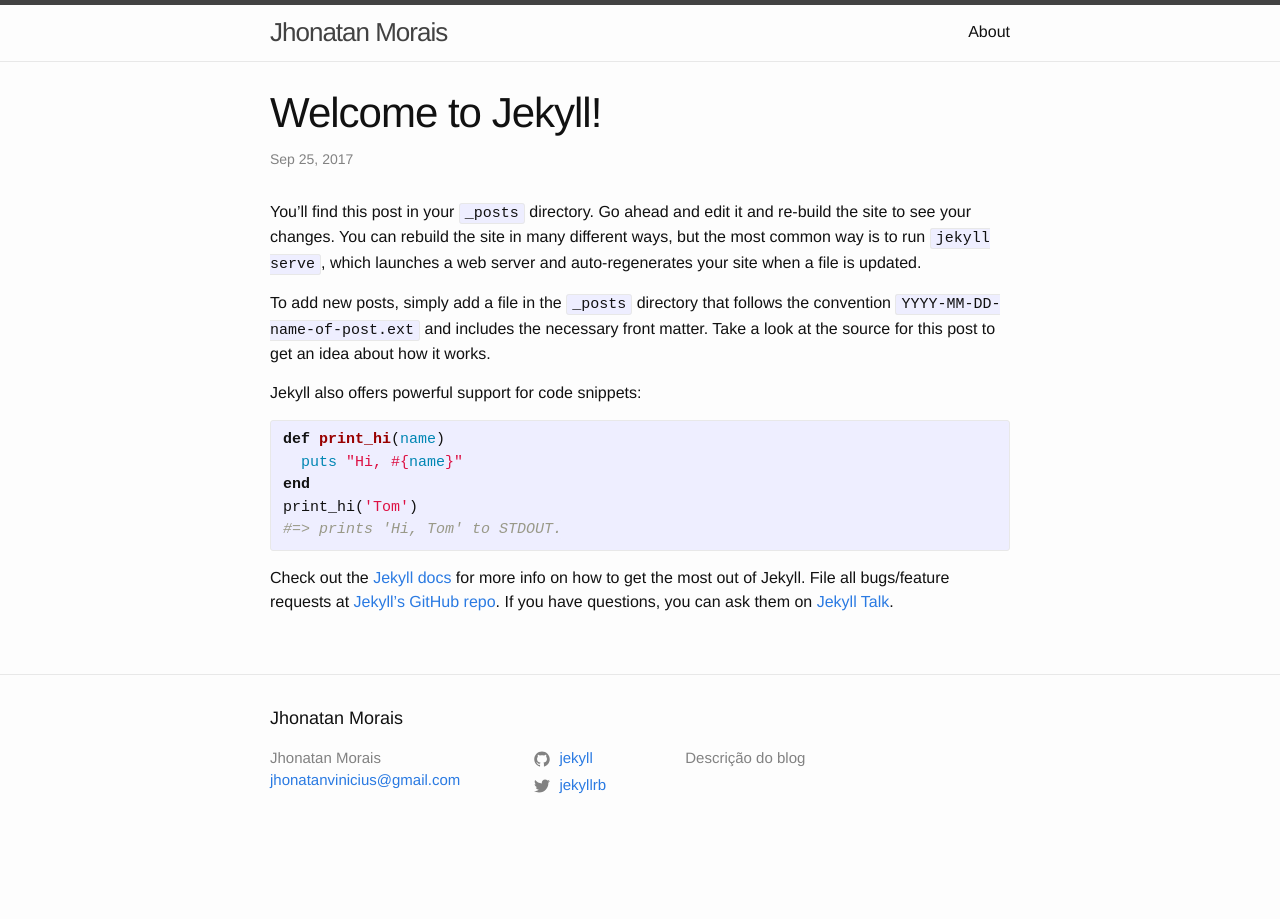
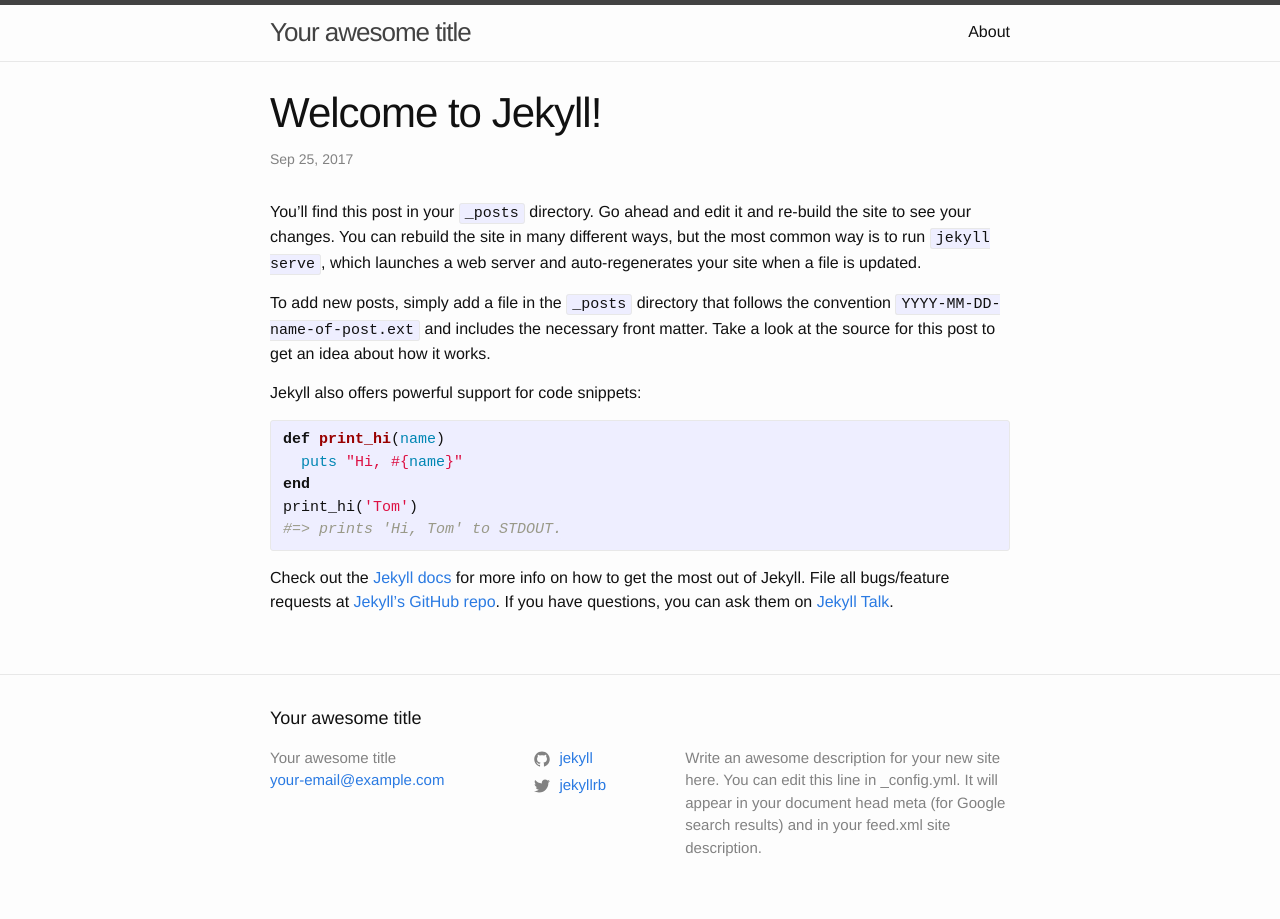
Before and after one commit to getJv/getjv.github.io, a Jekyll site: the page built from _posts/2017-09-25-welcome-to-jekyll.markdown, in a window 1280 px wide. Built offline with Jekyll 4.4.1, drawn with Linux system fonts in a browser that asks for light colours.

Commit message:
atualização

```diff
--- a/_config.yml
+++ b/_config.yml
@@ -13,17 +13,19 @@
 # you will see them accessed via {{ site.title }}, {{ site.email }}, and so on.
 # You can create any custom variable you would like, and they will be accessible
 # in the templates via {{ site.myvariable }}.
-title: Jhonatan Morais
-email: jhonatanvinicius@gmail.com
-description: "Descrição do blog"
+title: Your awesome title
+email: your-email@example.com
+description: >- # this means to ignore newlines until "baseurl:"
+  Write an awesome description for your new site here. You can edit this
+  line in _config.yml. It will appear in your document head meta (for
+  Google search results) and in your feed.xml site description.
 baseurl: "" # the subpath of your site, e.g. /blog
-url: "http://getjv.com.br" # the base hostname & protocol for your site, e.g. http://example.com
+url: "" # the base hostname & protocol for your site, e.g. http://example.com
 twitter_username: jekyllrb
 github_username:  jekyll
 
 # Build settings
 markdown: kramdown
-permalink: /:title
 theme: minima
 plugins:
   - jekyll-feed
--- a/_posts/2017-09-24-welcome-to-jekyll.markdown
+++ b/_posts/2017-09-25-welcome-to-jekyll.markdown
@@ -1,7 +1,7 @@
 ---
 layout: post
 title:  "Welcome to Jekyll!"
-date:   2017-09-24 21:43:26 -0300
+date:   2017-09-25 15:12:32 -0300
 categories: jekyll update
 ---
 You’ll find this post in your `_posts` directory. Go ahead and edit it and re-build the site to see your changes. You can rebuild the site in many different ways, but the most common way is to run `jekyll serve`, which launches a web server and auto-regenerates your site when a file is updated.
```
